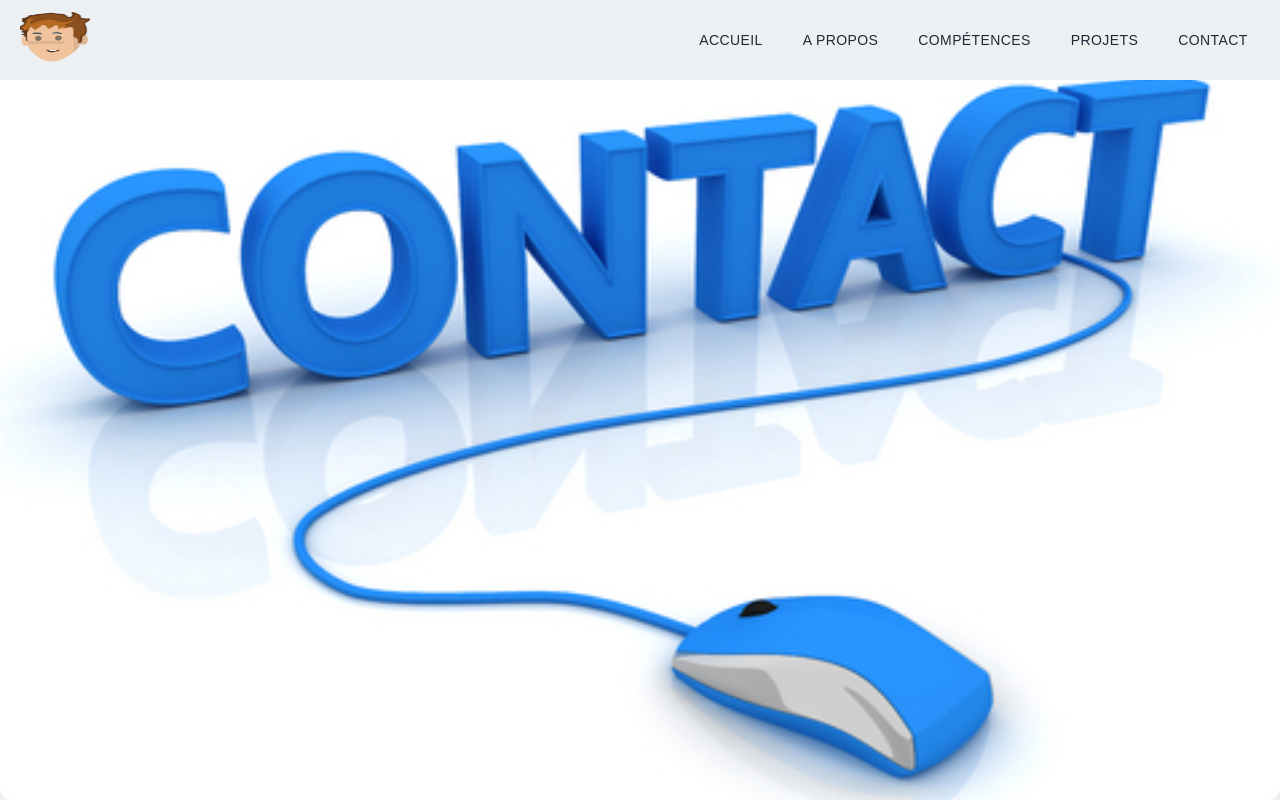
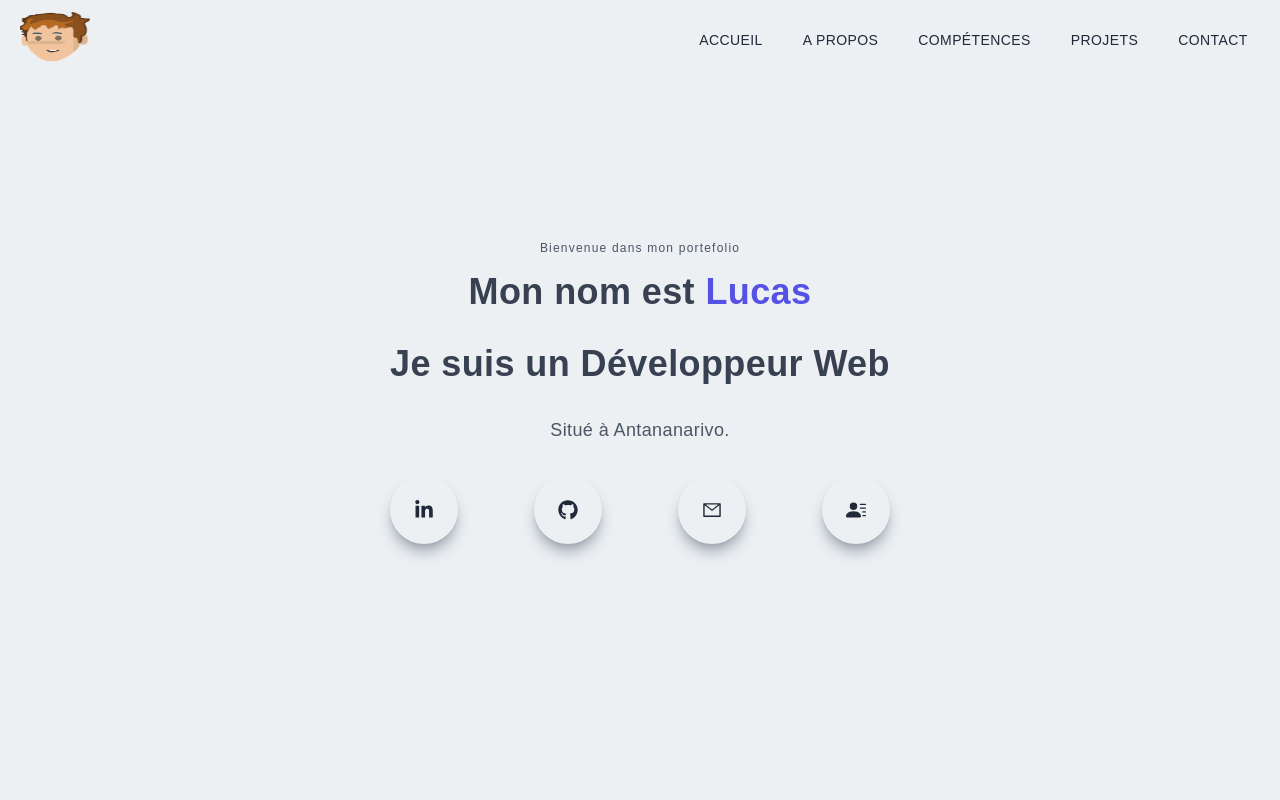
Before and after one commit to LucasAndria/Portfolio-NextJs, a Next.js app: page / in a window 1280 px wide. Shown: the top 800 px of the page. Built offline with nearby package versions, Linux system fonts and the light colour scheme.

Commit message:
contact image

```diff
--- a/components/Contact.js
+++ b/components/Contact.js
@@ -7,6 +7,7 @@ import { CVButton, GithubButton, LinkedInButton, MailButton } from "./links/Butt
 import emailjs from '@emailjs/browser';
 import { useRef } from "react"
 import Image from "next/image"
+import ContactImg from '../public//assets/Contacter.png'
 
 function Contact() {
 
@@ -34,7 +35,11 @@ function Contact() {
                     <div className="col-span-3 lg:col-span-2 w-full shadow-xl shadow-gray-400 rounded-xl p-4">
                         <div className="lg:p-4 h-full">
                             <div>
-                                <Image className="rounded-xl hover:scale-105 ease-in duration-300 mb-5" layout='fill' src="/assets/Contacter.png" alt="contact" />
+                                <Image
+                                    className='rounded-xl hover:scale-105 ease-in duration-300'
+                                    src={ContactImg}
+                                    alt='contact'
+                                />
                             </div>
                             <div>
                                 <h2 className="py-2">Lucas ANDRIANARIJAONA</h2>
```
